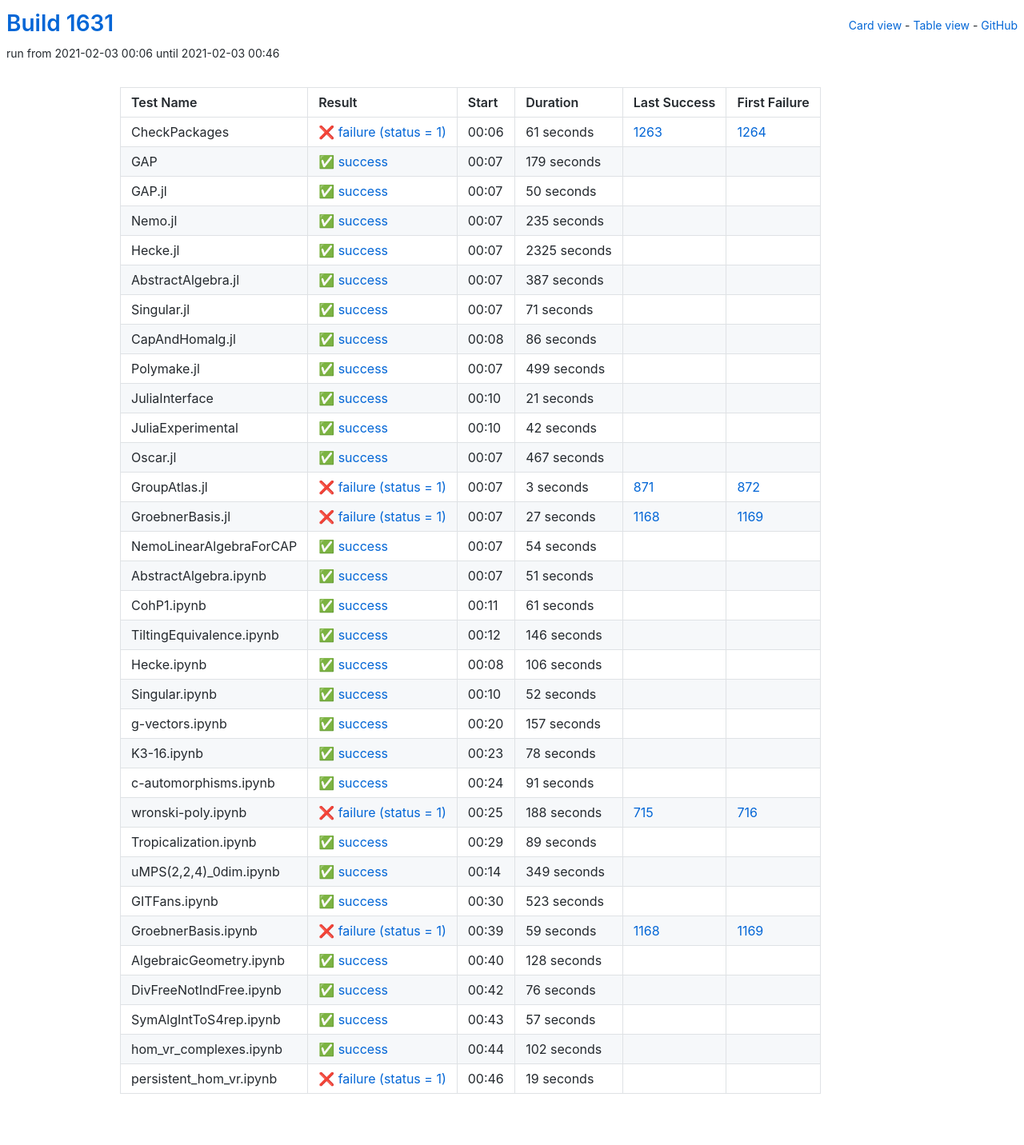
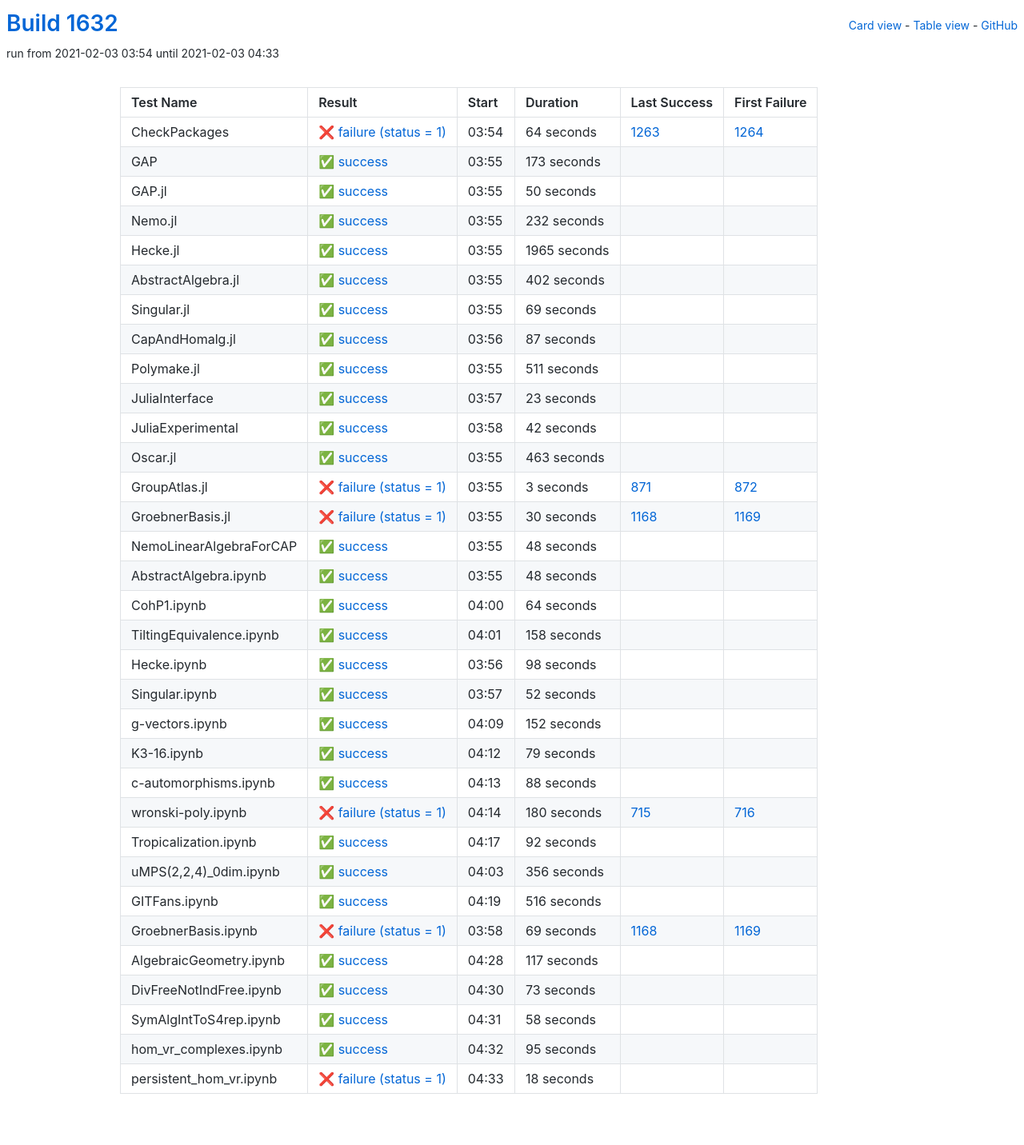
Before and after one commit to oscar-system/oscar-ci-status-stable, a Jekyll site: the page built from table.html, in a window 1280 px wide. Shown: the whole page at 80% size. Built offline with Jekyll 4.4.1, drawn with Linux system fonts in a browser that asks for light colours.

Commit message:
Build #1632

```diff
--- a/_data/ci.yml
+++ b/_data/ci.yml
@@ -1,6 +1,6 @@
 ---
-build: 1631
-build_url: https://oscarci.mathematik.uni-kl.de/job/oscar-stable/1631/
+build: 1632
+build_url: https://oscarci.mathematik.uni-kl.de/job/oscar-stable/1632/
 job: oscar-stable
 organization: oscar-system
 repo: oscar-ci-status-stable
@@ -8,32 +8,32 @@ repourl: https://github.com/oscar-system/oscar-ci-status-stable
 tests:
 - name: CheckPackages
   id: checkpackages
-  log: https://oscarci.mathematik.uni-kl.de/job/oscar-stable/1631/artifact/logs/build-1631/CheckPackages.log
-  start: 2021-02-03 00:06
+  log: https://oscarci.mathematik.uni-kl.de/job/oscar-stable/1632/artifact/logs/build-1632/CheckPackages.log
+  start: 2021-02-03 03:54
   success: false
   exitcode: 1
   status: failure
-  duration: 61
+  duration: 64
   last_success: 1263
   last_success_url: https://oscarci.mathematik.uni-kl.de/job/oscar-stable/1263/
   first_failure: 1264
   first_failure_url: https://oscarci.mathematik.uni-kl.de/job/oscar-stable/1264/
 - name: GAP
   id: gap
-  log: https://oscarci.mathematik.uni-kl.de/job/oscar-stable/1631/artifact/logs/build-1631/GAP.log
-  start: 2021-02-03 00:07
+  log: https://oscarci.mathematik.uni-kl.de/job/oscar-stable/1632/artifact/logs/build-1632/GAP.log
+  start: 2021-02-03 03:55
   success: true
   exitcode: 0
   status: success
-  duration: 179
+  duration: 173
   last_success: false
   last_success_url:
   first_failure: false
   first_failure_url:
 - name: GAP.jl
   id: gap-jl
-  log: https://oscarci.mathematik.uni-kl.de/job/oscar-stable/1631/artifact/logs/build-1631/GAP.jl.log
-  start: 2021-02-03 00:07
+  log: https://oscarci.mathematik.uni-kl.de/job/oscar-stable/1632/artifact/logs/build-1632/GAP.jl.log
+  start: 2021-02-03 03:55
   success: true
   exitcode: 0
   status: success
@@ -44,92 +44,92 @@ tests:
   first_failure_url:
 - name: Nemo.jl
   id: nemo-jl
-  log: https://oscarci.mathematik.uni-kl.de/job/oscar-stable/1631/artifact/logs/build-1631/Nemo.jl.log
-  start: 2021-02-03 00:07
+  log: https://oscarci.mathematik.uni-kl.de/job/oscar-stable/1632/artifact/logs/build-1632/Nemo.jl.log
+  start: 2021-02-03 03:55
   success: true
   exitcode: 0
   status: success
-  duration: 235
+  duration: 232
   last_success: false
   last_success_url:
   first_failure: false
   first_failure_url:
 - name: Hecke.jl
   id: hecke-jl
-  log: https://oscarci.mathematik.uni-kl.de/job/oscar-stable/1631/artifact/logs/build-1631/Hecke.jl.log
-  start: 2021-02-03 00:07
+  log: https://oscarci.mathematik.uni-kl.de/job/oscar-stable/1632/artifact/logs/build-1632/Hecke.jl.log
+  start: 2021-02-03 03:55
   success: true
   exitcode: 0
   status: success
-  duration: 2325
+  duration: 1965
   last_success: false
   last_success_url:
   first_failure: false
   first_failure_url:
 - name: AbstractAlgebra.jl
   id: abstractalgebra-jl
-  log: https://oscarci.mathematik.uni-kl.de/job/oscar-stable/1631/artifact/logs/build-1631/AbstractAlgebra.jl.log
-  start: 2021-02-03 00:07
+  log: https://oscarci.mathematik.uni-kl.de/job/oscar-stable/1632/artifact/logs/build-1632/AbstractAlgebra.jl.log
+  start: 2021-02-03 03:55
   success: true
   exitcode: 0
   status: success
-  duration: 387
+  duration: 402
   last_success: false
   last_success_url:
   first_failure: false
   first_failure_url:
 - name: Singular.jl
   id: singular-jl
-  log: https://oscarci.mathematik.uni-kl.de/job/oscar-stable/1631/artifact/logs/build-1631/Singular.jl.log
-  start: 2021-02-03 00:07
+  log: https://oscarci.mathematik.uni-kl.de/job/oscar-stable/1632/artifact/logs/build-1632/Singular.jl.log
+  start: 2021-02-03 03:55
   success: true
   exitcode: 0
   status: success
-  duration: 71
+  duration: 69
   last_success: false
   last_success_url:
   first_failure: false
   first_failure_url:
 - name: CapAndHomalg.jl
   id: capandhomalg-jl
-  log: https://oscarci.mathematik.uni-kl.de/job/oscar-stable/1631/artifact/logs/build-1631/CapAndHomalg.jl.log
-  start: 2021-02-03 00:08
+  log: https://oscarci.mathematik.uni-kl.de/job/oscar-stable/1632/artifact/logs/build-1632/CapAndHomalg.jl.log
+  start: 2021-02-03 03:56
   success: true
   exitcode: 0
   status: success
-  duration: 86
+  duration: 87
   last_success: false
   last_success_url:
   first_failure: false
   first_failure_url:
 - name: Polymake.jl
   id: polymake-jl
-  log: https://oscarci.mathematik.uni-kl.de/job/oscar-stable/1631/artifact/logs/build-1631/Polymake.jl.log
-  start: 2021-02-03 00:07
+  log: https://oscarci.mathematik.uni-kl.de/job/oscar-stable/1632/artifact/logs/build-1632/Polymake.jl.log
+  start: 2021-02-03 03:55
   success: true
   exitcode: 0
   status: success
-  duration: 499
+  duration: 511
   last_success: false
   last_success_url:
   first_failure: false
   first_failure_url:
 - name: JuliaInterface
   id: juliainterface
-  log: https://oscarci.mathematik.uni-kl.de/job/oscar-stable/1631/artifact/logs/build-1631/JuliaInterface.log
-  start: 2021-02-03 00:10
+  log: https://oscarci.mathematik.uni-kl.de/job/oscar-stable/1632/artifact/logs/build-1632/JuliaInterface.log
+  start: 2021-02-03 03:57
   success: true
   exitcode: 0
   status: success
-  duration: 21
+  duration: 23
   last_success: false
   last_success_url:
   first_failure: false
   first_failure_url:
 - name: JuliaExperimental
   id: juliaexperimental
-  log: https://oscarci.mathematik.uni-kl.de/job/oscar-stable/1631/artifact/logs/build-1631/JuliaExperimental.log
-  start: 2021-02-03 00:10
+  log: https://oscarci.mathematik.uni-kl.de/job/oscar-stable/1632/artifact/logs/build-1632/JuliaExperimental.log
+  start: 2021-02-03 03:58
   success: true
   exitcode: 0
   status: success
@@ -140,20 +140,20 @@ tests:
   first_failure_url:
 - name: Oscar.jl
   id: oscar-jl
-  log: https://oscarci.mathematik.uni-kl.de/job/oscar-stable/1631/artifact/logs/build-1631/Oscar.jl.log
-  start: 2021-02-03 00:07
+  log: https://oscarci.mathematik.uni-kl.de/job/oscar-stable/1632/artifact/logs/build-1632/Oscar.jl.log
+  start: 2021-02-03 03:55
   success: true
   exitcode: 0
   status: success
-  duration: 467
+  duration: 463
   last_success: false
   last_success_url:
   first_failure: false
   first_failure_url:
 - name: GroupAtlas.jl
   id: groupatlas-jl
-  log: https://oscarci.mathematik.uni-kl.de/job/oscar-stable/1631/artifact/logs/build-1631/GroupAtlas.jl.log
-  start: 2021-02-03 00:07
+  log: https://oscarci.mathematik.uni-kl.de/job/oscar-stable/1632/artifact/logs/build-1632/GroupAtlas.jl.log
+  start: 2021-02-03 03:55
   success: false
   exitcode: 1
   status: failure
@@ -164,80 +164,80 @@ tests:
   first_failure_url: https://oscarci.mathematik.uni-kl.de/job/oscar-stable/872/
 - name: GroebnerBasis.jl
   id: groebnerbasis-jl
-  log: https://oscarci.mathematik.uni-kl.de/job/oscar-stable/1631/artifact/logs/build-1631/GroebnerBasis.jl.log
-  start: 2021-02-03 00:07
+  log: https://oscarci.mathematik.uni-kl.de/job/oscar-stable/1632/artifact/logs/build-1632/GroebnerBasis.jl.log
+  start: 2021-02-03 03:55
   success: false
   exitcode: 1
   status: failure
-  duration: 27
+  duration: 30
   last_success: 1168
   last_success_url: https://oscarci.mathematik.uni-kl.de/job/oscar-stable/1168/
   first_failure: 1169
   first_failure_url: https://oscarci.mathematik.uni-kl.de/job/oscar-stable/1169/
 - name: NemoLinearAlgebraForCAP
   id: nemolinearalgebraforcap
-  log: https://oscarci.mathematik.uni-kl.de/job/oscar-stable/1631/artifact/logs/build-1631/NemoLinearAlgebraForCAP.log
-  start: 2021-02-03 00:07
+  log: https://oscarci.mathematik.uni-kl.de/job/oscar-stable/1632/artifact/logs/build-1632/NemoLinearAlgebraForCAP.log
+  start: 2021-02-03 03:55
   success: true
   exitcode: 0
   status: success
-  duration: 54
+  duration: 48
   last_success: false
   last_success_url:
   first_failure: false
   first_failure_url:
 - name: AbstractAlgebra.ipynb
   id: abstractalgebra-ipynb
-  log: https://oscarci.mathematik.uni-kl.de/job/oscar-stable/1631/artifact/logs/build-1631/AbstractAlgebra.ipynb.log
-  start: 2021-02-03 00:07
+  log: https://oscarci.mathematik.uni-kl.de/job/oscar-stable/1632/artifact/logs/build-1632/AbstractAlgebra.ipynb.log
+  start: 2021-02-03 03:55
   success: true
   exitcode: 0
   status: success
-  duration: 51
+  duration: 48
   last_success: false
   last_success_url:
   first_failure: false
   first_failure_url:
 - name: CohP1.ipynb
   id: cohp1-ipynb
-  log: https://oscarci.mathematik.uni-kl.de/job/oscar-stable/1631/artifact/logs/build-1631/CohP1.ipynb.log
-  start: 2021-02-03 00:11
+  log: https://oscarci.mathematik.uni-kl.de/job/oscar-stable/1632/artifact/logs/build-1632/CohP1.ipynb.log
+  start: 2021-02-03 04:00
   success: true
   exitcode: 0
   status: success
-  duration: 61
+  duration: 64
   last_success: false
   last_success_url:
   first_failure: false
   first_failure_url:
 - name: TiltingEquivalence.ipynb
   id: tiltingequivalence-ipynb
-  log: https://oscarci.mathematik.uni-kl.de/job/oscar-stable/1631/artifact/logs/build-1631/TiltingEquivalence.ipynb.log
-  start: 2021-02-03 00:12
+  log: https://oscarci.mathematik.uni-kl.de/job/oscar-stable/1632/artifact/logs/build-1632/TiltingEquivalence.ipynb.log
+  start: 2021-02-03 04:01
   success: true
   exitcode: 0
   status: success
-  duration: 146
+  duration: 158
   last_success: false
   last_success_url:
   first_failure: false
   first_failure_url:
 - name: Hecke.ipynb
   id: hecke-ipynb
-  log: https://oscarci.mathematik.uni-kl.de/job/oscar-stable/1631/artifact/logs/build-1631/Hecke.ipynb.log
-  start: 2021-02-03 00:08
+  log: https://oscarci.mathematik.uni-kl.de/job/oscar-stable/1632/artifact/logs/build-1632/Hecke.ipynb.log
+  start: 2021-02-03 03:56
   success: true
   exitcode: 0
   status: success
-  duration: 106
+  duration: 98
   last_success: false
   last_success_url:
   first_failure: false
   first_failure_url:
 - name: Singular.ipynb
   id: singular-ipynb
-  log: https://oscarci.mathematik.uni-kl.de/job/oscar-stable/1631/artifact/logs/build-1631/Singular.ipynb.log
-  start: 2021-02-03 00:10
+  log: https://oscarci.mathematik.uni-kl.de/job/oscar-stable/1632/artifact/logs/build-1632/Singular.ipynb.log
+  start: 2021-02-03 03:57
   success: true
   exitcode: 0
   status: success
@@ -248,156 +248,156 @@ tests:
   first_failure_url:
 - name: g-vectors.ipynb
   id: g-vectors-ipynb
-  log: https://oscarci.mathematik.uni-kl.de/job/oscar-stable/1631/artifact/logs/build-1631/g-vectors.ipynb.log
-  start: 2021-02-03 00:20
+  log: https://oscarci.mathematik.uni-kl.de/job/oscar-stable/1632/artifact/logs/build-1632/g-vectors.ipynb.log
+  start: 2021-02-03 04:09
   success: true
   exitcode: 0
   status: success
-  duration: 157
+  duration: 152
   last_success: false
   last_success_url:
   first_failure: false
   first_failure_url:
 - name: K3-16.ipynb
   id: k3-16-ipynb
-  log: https://oscarci.mathematik.uni-kl.de/job/oscar-stable/1631/artifact/logs/build-1631/K3-16.ipynb.log
-  start: 2021-02-03 00:23
+  log: https://oscarci.mathematik.uni-kl.de/job/oscar-stable/1632/artifact/logs/build-1632/K3-16.ipynb.log
+  start: 2021-02-03 04:12
   success: true
   exitcode: 0
   status: success
-  duration: 78
+  duration: 79
   last_success: false
   last_success_url:
   first_failure: false
   first_failure_url:
 - name: c-automorphisms.ipynb
   id: c-automorphisms-ipynb
-  log: https://oscarci.mathematik.uni-kl.de/job/oscar-stable/1631/artifact/logs/build-1631/c-automorphisms.ipynb.log
-  start: 2021-02-03 00:24
+  log: https://oscarci.mathematik.uni-kl.de/job/oscar-stable/1632/artifact/logs/build-1632/c-automorphisms.ipynb.log
+  start: 2021-02-03 04:13
   success: true
   exitcode: 0
   status: success
-  duration: 91
+  duration: 88
   last_success: false
   last_success_url:
   first_failure: false
   first_failure_url:
 - name: wronski-poly.ipynb
   id: wronski-poly-ipynb
-  log: https://oscarci.mathematik.uni-kl.de/job/oscar-stable/1631/artifact/logs/build-1631/wronski-poly.ipynb.log
-  start: 2021-02-03 00:25
+  log: https://oscarci.mathematik.uni-kl.de/job/oscar-stable/1632/artifact/logs/build-1632/wronski-poly.ipynb.log
+  start: 2021-02-03 04:14
   success: false
   exitcode: 1
   status: failure
-  duration: 188
+  duration: 180
   last_success: 715
   last_success_url: https://oscarci.mathematik.uni-kl.de/job/oscar-stable/715/
   first_failure: 716
   first_failure_url: https://oscarci.mathematik.uni-kl.de/job/oscar-stable/716/
 - name: Tropicalization.ipynb
   id: tropicalization-ipynb
-  log: https://oscarci.mathematik.uni-kl.de/job/oscar-stable/1631/artifact/logs/build-1631/Tropicalization.ipynb.log
-  start: 2021-02-03 00:29
+  log: https://oscarci.mathematik.uni-kl.de/job/oscar-stable/1632/artifact/logs/build-1632/Tropicalization.ipynb.log
+  start: 2021-02-03 04:17
   success: true
   exitcode: 0
   status: success
-  duration: 89
+  duration: 92
   last_success: false
   last_success_url:
   first_failure: false
   first_failure_url:
 - name: uMPS(2,2,4)_0dim.ipynb
   id: umps-2-2-4-0dim-ipynb
-  log: https://oscarci.mathematik.uni-kl.de/job/oscar-stable/1631/artifact/logs/build-1631/uMPS-2-2-4-_0dim.ipynb.log
-  start: 2021-02-03 00:14
+  log: https://oscarci.mathematik.uni-kl.de/job/oscar-stable/1632/artifact/logs/build-1632/uMPS-2-2-4-_0dim.ipynb.log
+  start: 2021-02-03 04:03
   success: true
   exitcode: 0
   status: success
-  duration: 349
+  duration: 356
   last_success: false
   last_success_url:
   first_failure: false
   first_failure_url:
 - name: GITFans.ipynb
   id: gitfans-ipynb
-  log: https://oscarci.mathematik.uni-kl.de/job/oscar-stable/1631/artifact/logs/build-1631/GITFans.ipynb.log
-  start: 2021-02-03 00:30
+  log: https://oscarci.mathematik.uni-kl.de/job/oscar-stable/1632/artifact/logs/build-1632/GITFans.ipynb.log
+  start: 2021-02-03 04:19
   success: true
   exitcode: 0
   status: success
-  duration: 523
+  duration: 516
   last_success: false
   last_success_url:
   first_failure: false
   first_failure_url:
 - name: GroebnerBasis.ipynb
   id: groebnerbasis-ipynb
-  log: https://oscarci.mathematik.uni-kl.de/job/oscar-stable/1631/artifact/logs/build-1631/GroebnerBasis.ipynb.log
-  start: 2021-02-03 00:39
+  log: https://oscarci.mathematik.uni-kl.de/job/oscar-stable/1632/artifact/logs/build-1632/GroebnerBasis.ipynb.log
+  start: 2021-02-03 03:58
   success: false
   exitcode: 1
   status: failure
-  duration: 59
+  duration: 69
   last_success: 1168
   last_success_url: https://oscarci.mathematik.uni-kl.de/job/oscar-stable/1168/
   first_failure: 1169
   first_failure_url: https://oscarci.mathematik.uni-kl.de/job/oscar-stable/1169/
 - name: AlgebraicGeometry.ipynb
   id: algebraicgeometry-ipynb
-  log: https://oscarci.mathematik.uni-kl.de/job/oscar-stable/1631/artifact/logs/build-1631/AlgebraicGeometry.ipynb.log
-  start: 2021-02-03 00:40
+  log: https://oscarci.mathematik.uni-kl.de/job/oscar-stable/1632/artifact/logs/build-1632/AlgebraicGeometry.ipynb.log
+  start: 2021-02-03 04:28
   success: true
   exitcode: 0
   status: success
-  duration: 128
+  duration: 117
   last_success: false
   last_success_url:
   first_failure: false
   first_failure_url:
 - name: DivFreeNotIndFree.ipynb
   id: divfreenotindfree-ipynb
-  log: https://oscarci.mathematik.uni-kl.de/job/oscar-stable/1631/artifact/logs/build-1631/DivFreeNotIndFree.ipynb.log
-  start: 2021-02-03 00:42
+  log: https://oscarci.mathematik.uni-kl.de/job/oscar-stable/1632/artifact/logs/build-1632/DivFreeNotIndFree.ipynb.log
+  start: 2021-02-03 04:30
   success: true
   exitcode: 0
   status: success
-  duration: 76
+  duration: 73
   last_success: false
   last_success_url:
   first_failure: false
   first_failure_url:
 - name: SymAlgIntToS4rep.ipynb
   id: symalginttos4rep-ipynb
-  log: https://oscarci.mathematik.uni-kl.de/job/oscar-stable/1631/artifact/logs/build-1631/SymAlgIntToS4rep.ipynb.log
-  start: 2021-02-03 00:43
+  log: https://oscarci.mathematik.uni-kl.de/job/oscar-stable/1632/artifact/logs/build-1632/SymAlgIntToS4rep.ipynb.log
+  start: 2021-02-03 04:31
   success: true
   exitcode: 0
   status: success
-  duration: 57
+  duration: 58
   last_success: false
   last_success_url:
   first_failure: false
   first_failure_url:
 - name: hom_vr_complexes.ipynb
   id: hom-vr-complexes-ipynb
-  log: https://oscarci.mathematik.uni-kl.de/job/oscar-stable/1631/artifact/logs/build-1631/hom_vr_complexes.ipynb.log
-  start: 2021-02-03 00:44
+  log: https://oscarci.mathematik.uni-kl.de/job/oscar-stable/1632/artifact/logs/build-1632/hom_vr_complexes.ipynb.log
+  start: 2021-02-03 04:32
   success: true
   exitcode: 0
   status: success
-  duration: 102
+  duration: 95
   last_success: false
   last_success_url:
   first_failure: false
   first_failure_url:
 - name: persistent_hom_vr.ipynb
   id: persistent-hom-vr-ipynb
-  log: https://oscarci.mathematik.uni-kl.de/job/oscar-stable/1631/artifact/logs/build-1631/persistent_hom_vr.ipynb.log
-  start: 2021-02-03 00:46
+  log: https://oscarci.mathematik.uni-kl.de/job/oscar-stable/1632/artifact/logs/build-1632/persistent_hom_vr.ipynb.log
+  start: 2021-02-03 04:33
   success: false
   exitcode: 1
   status: failure
-  duration: 19
+  duration: 18
   last_success: false
   last_success_url:
   first_failure: false
```
Also changed, not shown: README.md.
